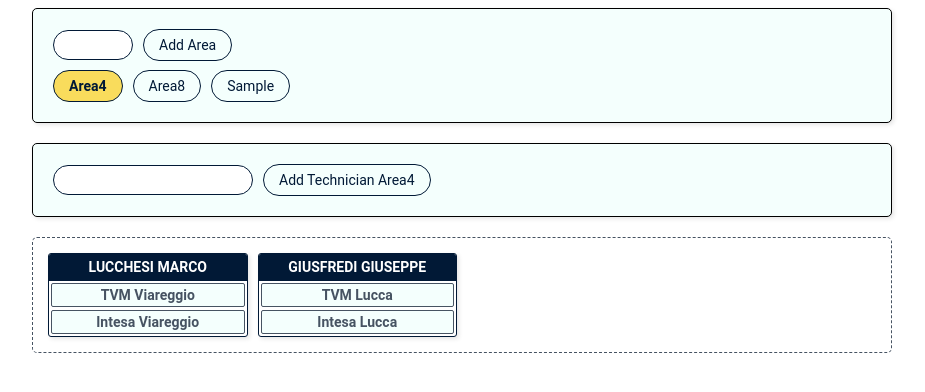
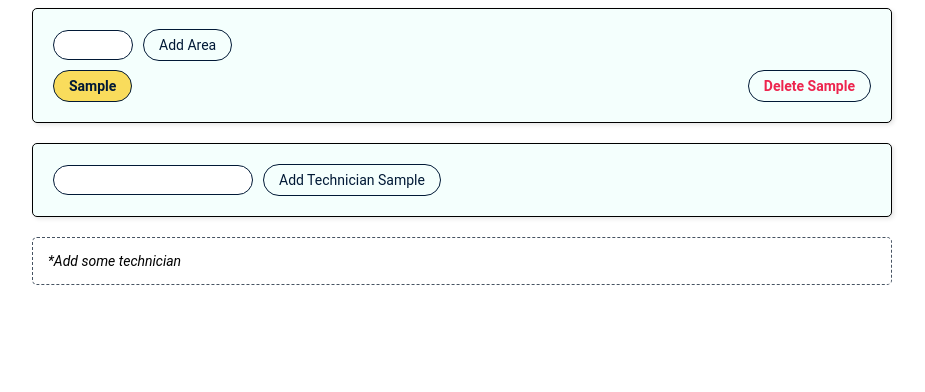
Before and after one commit to dmvoytyuk/assign-calls-react, a React (Vite) app: page / in a window 1280 px wide. Both pictures are taken after typing "Sample" into the empty fields and a click on the button "Add Area". Shown: the top 392 px of the page, without its empty margins (178-1103 px from the left). Built offline with nearby package versions, Linux system fonts and the light colour scheme.

Commit message:
delete area, make active area, style delete technician button

```diff
--- a/package.json
+++ b/package.json
@@ -13,7 +13,8 @@
     "formik": "^2.4.5",
     "nanoid": "^5.0.6",
     "react": "^18.2.0",
-    "react-dom": "^18.2.0"
+    "react-dom": "^18.2.0",
+    "react-icons": "^5.0.1"
   },
   "devDependencies": {
     "@types/react": "^18.2.64",
--- a/src/components/App/App.jsx
+++ b/src/components/App/App.jsx
@@ -1,14 +1,26 @@
-import { useState } from "react";
+import { useEffect, useState } from "react";
 import { nanoid } from "nanoid";
-import data from "../../data.json";
+// import data from "../../data.json";
 import styles from "./App.module.css";
 import TechnicianList from "../TechnicianList/TechnicianList";
 import AreaList from "../AreaList/AreaList";
 import TechnicianManager from "../TechnicianManager/TechnicianManager";
 import AreaManager from "../AreaManager/AreaManager";
 
+const INIT_ACITIVITY_LIST = [];
+
 function App() {
-	const [activitiesList, setActivitiesList] = useState(data);
+  const [activitiesList, setActivitiesList] = useState(() => {
+    if (localStorage.getItem("activities")) {
+      return JSON.parse(localStorage.getItem("activities"));
+    } else {
+      return INIT_ACITIVITY_LIST;
+    }
+  });
+
+  useEffect(() => {
+    localStorage.setItem("activities", JSON.stringify(activitiesList));
+  }, [activitiesList]);
 
   const addArea = (area) => {
     const newArea = {
@@ -18,9 +30,36 @@ function App() {
       technicians: [],
     };
 
+    if (activitiesList.length === 0) {
+      newArea.active = true;
+    }
+
     setActivitiesList((currActivitiesList) => {
       return [...currActivitiesList, newArea];
     });
+  };
+
+  const makeAreaActive = (areaID) => {
+    if (activeArea.id !== areaID) {
+      const newActivityList = activitiesList.map((area) => {
+        if (area.id === areaID) {
+          area.active = true;
+          return area;
+        } else {
+          area.active = false;
+          return area;
+        }
+      });
+      setActivitiesList((currActivitiesList) => newActivityList);
+    }
+  };
+
+  const deleteArea = (areaID) => {
+    const newActivityList = activitiesList.filter((area) => area.id !== areaID);
+    if (newActivityList.length > 0) {
+      newActivityList[0].active = true;
+    }
+    setActivitiesList((currActivitiesList) => newActivityList);
   };
 
   const addTechnician = (name) => {
@@ -58,10 +97,29 @@ function App() {
     <>
       <section className={styles.areaManager}>
         <AreaManager addArea={addArea} />
-				<AreaList activitiesList={activitiesList} />
+        {activitiesList.length > 0 ? (
+          <AreaList
+            activitiesList={activitiesList}
+            activeArea={activeArea}
+            makeAreaActive={makeAreaActive}
+            deleteArea={deleteArea}
+          />
+        ) : (
+          <p className={styles.appMessage}>*Add some area</p>
+        )}
       </section>
+      {activitiesList.length > 0 ? (
+        <section>
           <TechnicianManager area={activeArea} addTechnician={addTechnician} />
+          {activeArea.technicians.length > 0 ? (
             <TechnicianList data={activeArea.technicians} />
+          ) : (
+            <p className={styles.appMessageTechnician}>*Add some technician</p>
+          )}
+        </section>
+      ) : (
+        ""
+      )}
     </>
   );
 }
--- a/src/components/App/App.module.css
+++ b/src/components/App/App.module.css
@@ -8,3 +8,21 @@
 	background: #f4fffd;
 	margin-bottom: 20px;
 }
+
+.appMessage {
+	font-size: 14px;
+	font-style: italic;
+}
+
+.appMessageTechnician {
+	display: flex;
+	flex-wrap: wrap;
+	gap: 10px;
+	border: 1px dashed #465362;
+	border-radius: 5px;
+	width: 860px;
+	padding: 15px;
+	margin: 0 auto;
+	font-size: 14px;
+	font-style: italic;
+}
--- a/src/components/AreaItem/AreaItem.jsx
+++ b/src/components/AreaItem/AreaItem.jsx
@@ -1,6 +1,6 @@
 import styles from "./AreaItem.module.css";
 
-const AreaItem = ({ area }) => {
+const AreaItem = ({ area, makeAreaActive }) => {
   return (
     <li>
       <button
@@ -9,6 +9,9 @@ const AreaItem = ({ area }) => {
           " " +
           (area.active ? styles.areaItemActiveArea : "")
         }
+        onClick={() => {
+          makeAreaActive(area.id);
+        }}
       >
         {area.area}
       </button>
--- a/src/components/AreaList/AreaList.jsx
+++ b/src/components/AreaList/AreaList.jsx
@@ -1,13 +1,34 @@
 import styles from "./AreaList.module.css";
 import AreaItem from "../AreaItem/AreaItem";
 
-const AreaList = ({ activitiesList }) => {
+const AreaList = ({
+  activitiesList,
+  activeArea,
+  makeAreaActive,
+  deleteArea,
+}) => {
   return (
+    <div className={styles.areaListButtons}>
       <ul className={styles.areaList}>
         {activitiesList.map((area) => {
-				return <AreaItem key={area.id} area={area} />;
+          return (
+            <AreaItem
+              key={area.id}
+              area={area}
+              makeAreaActive={makeAreaActive}
+            />
+          );
         })}
       </ul>
+      <button
+        className={styles.areaListDeleteButton}
+        onClick={() => {
+          deleteArea(activeArea.id);
+        }}
+      >
+        delete {activeArea.area}
+      </button>
+    </div>
   );
 };
 
--- a/src/components/AreaList/AreaList.module.css
+++ b/src/components/AreaList/AreaList.module.css
@@ -3,3 +3,24 @@
 	flex-wrap: wrap;
 	gap: 10px;
 }
+
+.areaListButtons {
+	display: flex;
+	justify-content: space-between;
+}
+
+.areaListDeleteButton {
+	border: 1px solid #011936;
+	border-radius: 20px;
+	padding: 7px 15px;
+	background-color: transparent;
+	font-size: 14px;
+	font-weight: 700;
+	text-align: center;
+	color: #ed254e;
+	text-transform: capitalize;
+}
+
+.areaListDeleteButton:hover {
+	background-color: #f9dc5c;
+}
--- a/src/components/TechnicianItem/TechnicianItem.jsx
+++ b/src/components/TechnicianItem/TechnicianItem.jsx
@@ -1,11 +1,17 @@
 import React from "react";
+import { CgCloseO } from "react-icons/cg";
 import ActivityList from "../ActivityList/ActivityList";
 import styles from "./TechnicianItem.module.css";
 
-function TechnicianItem({ technician }) {
+function TechnicianItem({ technician, deleteTechnician }) {
   return (
     <li className={styles.technicianItem}>
+      <div className={styles.technicianItemTop}>
         <p className={styles.technicianItemTitle}>{technician.name}</p>
+        <button className={styles.technicianItemDeleteButton}>
+          <CgCloseO className={styles.technicianItemIcon} />
+        </button>
+      </div>
       <ActivityList activities={technician.activities} />
     </li>
   );
--- a/src/components/TechnicianItem/TechnicianItem.module.css
+++ b/src/components/TechnicianItem/TechnicianItem.module.css
@@ -3,7 +3,6 @@
 	border-radius: 3px;
 	width: calc(798px / 4);
 	box-shadow: 2px 2px 4px 0 rgba(0, 0, 0, 0.1);
-	overflow: hidden;
 	height: fit-content;
 }
 
@@ -12,8 +11,6 @@
 	justify-content: center;
 	align-items: center;
 	width: 100%;
-	padding: 5px;
-	border-bottom: 1px solid #011936;
 	background-color: #011936;
 	color: #fff;
 	font-weight: 700;
@@ -23,3 +20,27 @@
 	text-transform: uppercase;
 	overflow-wrap: break-word;
 }
+
+.technicianItemTop {
+	display: flex;
+	background-color: #011936;
+	padding: 5px;
+}
+
+.technicianItemDeleteButton {
+	display: flex;
+	justify-content: center;
+	align-items: center;
+	background-color: transparent;
+	color: #fff;
+	border: none;
+	scale: 1.5;
+}
+
+.technicianItemIcon {
+	transition: 0.1s linear;
+}
+
+.technicianItemDeleteButton:hover .technicianItemIcon {
+	color: #ed254e;
+}
```
Also changed, not shown: 1 other file (tests, documents, lock files or other folders). Lines whose indentation alone changed are shown as unchanged.
